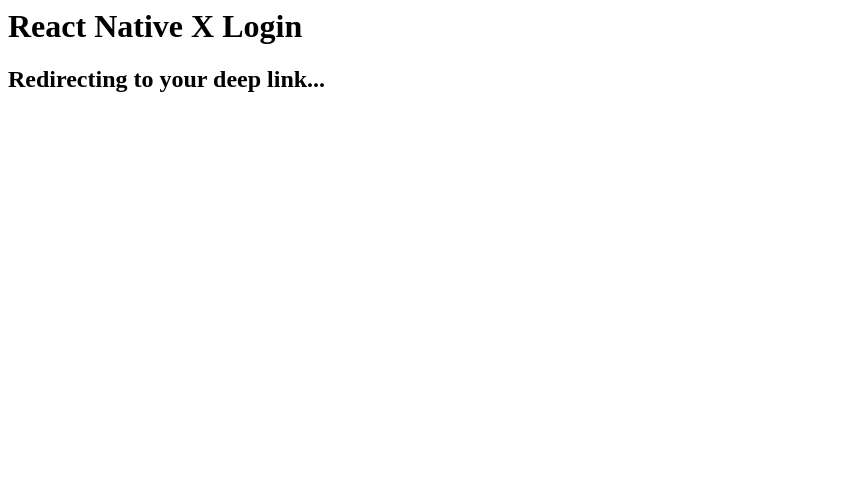
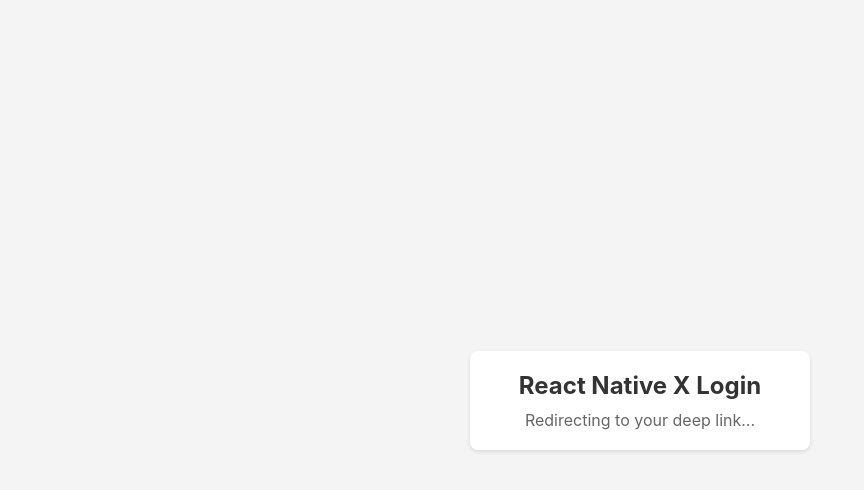
Before and after one commit to mayank-324/TwitterLoginCallback, a plain HTML site: page index.html in a window 1280 px wide. Shown: the whole page, without its empty margins (0-864 px from the left). Drawn offline with Linux system fonts and the light colour scheme.

Commit message:
Update index.html

```diff
--- a/index.html
+++ b/index.html
@@ -10,15 +10,64 @@
   <meta property="og:description" content="X-OAuth 2.0 - React Native">
   <meta property="og:image" content="https://avatars.githubusercontent.com/u/17006912?v=4">
   <title>Social Login React Native</title>
+  <style>
+    body {
+      font-family: -apple-system, BlinkMacSystemFont, "Segoe UI", Roboto, "Helvetica Neue", Arial, sans-serif;
+      margin: 0;
+      padding: 0;
+      display: flex;
+      justify-content: center;
+      align-items: center;
+      height: 100vh;
+      background-color: #f4f4f4;
+    }
+
+    .container {
+      text-align: center;
+      background-color: #ffffff;
+      padding: 20px;
+      border-radius: 8px;
+      box-shadow: 0 2px 4px rgba(0, 0, 0, 0.1);
+      width: 90%;
+      max-width: 300px;
+    }
+
+    h1 {
+      margin: 0;
+      font-size: 1.5em;
+      color: #333333;
+    }
+
+    h2 {
+      margin: 0;
+      margin-top: 10px;
+      font-size: 1em;
+      font-weight: normal;
+      color: #666666;
+    }
+
+    #redirect {
+      display: block;
+      margin-top: 20px;
+      padding: 10px;
+      font-size: 1em;
+      color: white;
+      background-color: #007bff;
+      text-decoration: none;
+      border-radius: 5px;
+      transition: background-color 0.3s ease;
+    }
+
+    #redirect:hover {
+      background-color: #0056b3;
+    }
+  </style>
 </head>
-
 <body>
-  <header>
-    <div class="inner">
-      <h1>React Native X Login</h1>
-      <h2>Redirecting to your deep link...</h2>
-    </div>
-  </header>
+  <div class="container">
+    <h1>React Native X Login</h1>
+    <h2>Redirecting to your deep link...</h2>
+  </div>
 
   <script type="text/javascript">
     function parse_query_string(query) {
```
